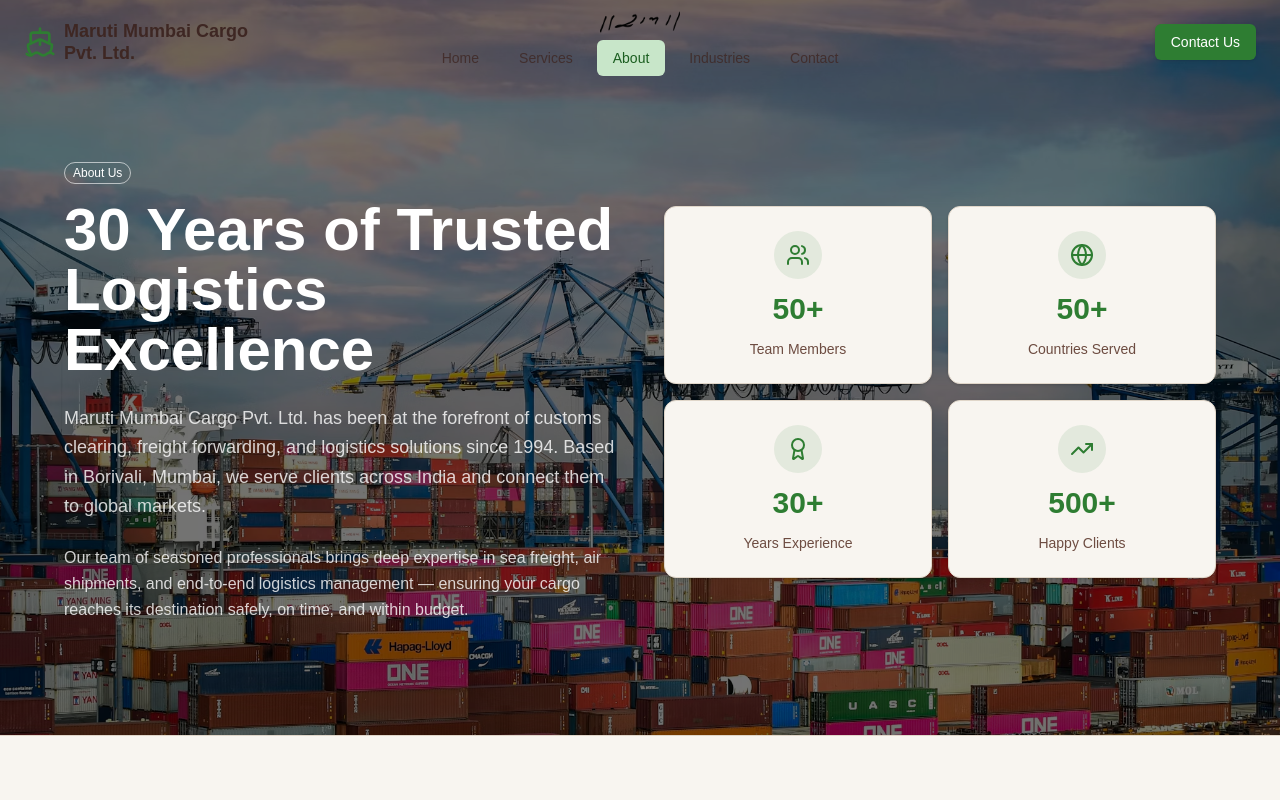
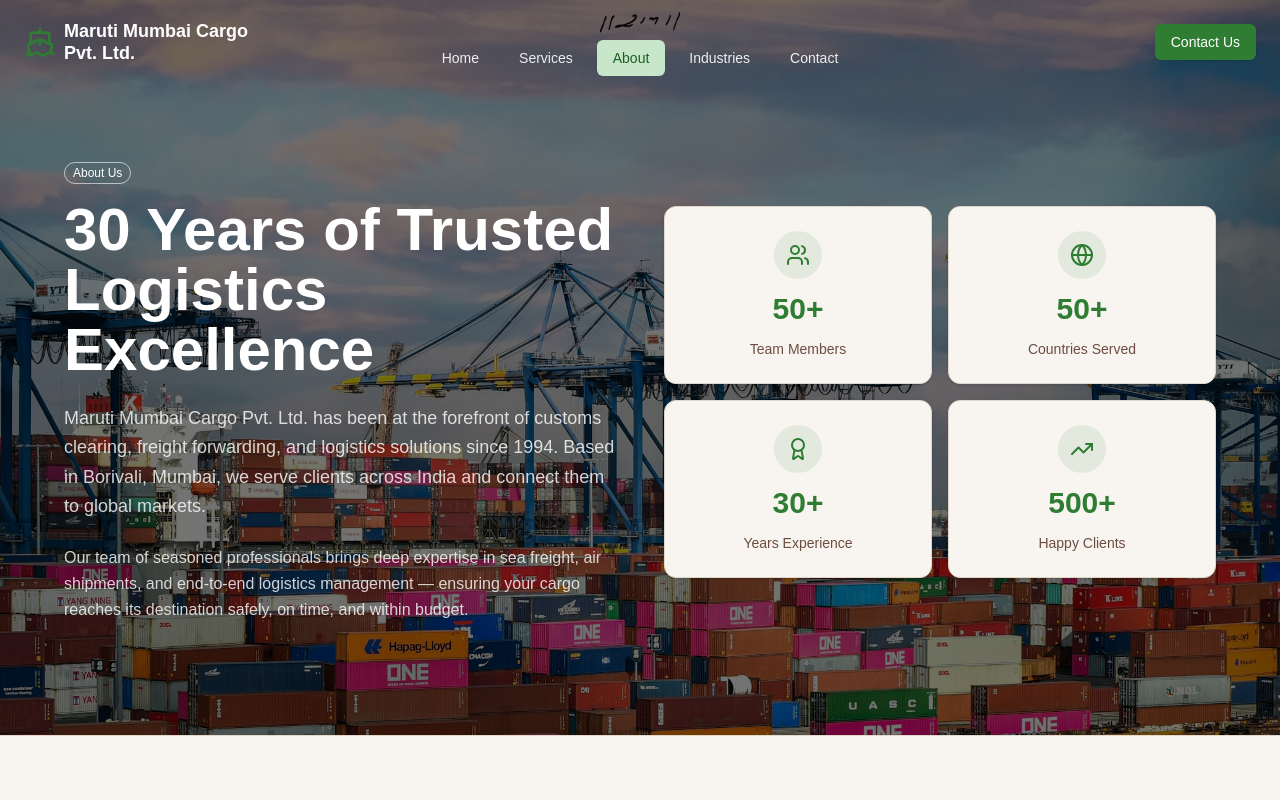
Before and after one commit to DhruvParmar10/mmcWeb, a Next.js app: page /about in a window 1280 px wide. Shown: the top 800 px of the page. Built offline with nearby package versions, Linux system fonts and the light colour scheme.

Commit message:
feat: add darkHero prop to MarutiNavbar for enhanced styling on About, Contact, and Services pages

```diff
--- a/src/app/about/page.tsx
+++ b/src/app/about/page.tsx
@@ -88,7 +88,7 @@ const teamStats = [
 export default function AboutPage() {
   return (
     <div className="relative w-full">
-      <MarutiNavbar />
+      <MarutiNavbar darkHero />
 
       {/* Hero */}
       <section className="relative w-full pt-32 pb-20 md:pt-40 md:pb-28 overflow-hidden">
--- a/src/app/contact/page.tsx
+++ b/src/app/contact/page.tsx
@@ -93,7 +93,7 @@ export default function ContactPage() {
 
   return (
     <div className="relative w-full">
-      <MarutiNavbar />
+      <MarutiNavbar darkHero />
 
       {/* Hero */}
       <section className="relative w-full pt-32 pb-20 md:pt-40 md:pb-28 overflow-hidden">
--- a/src/app/services/page.tsx
+++ b/src/app/services/page.tsx
@@ -113,7 +113,7 @@ const serviceDetails = [
 export default function ServicesPage() {
   return (
     <div className="relative w-full">
-      <MarutiNavbar />
+      <MarutiNavbar darkHero />
 
       {/* Hero */}
       <section className="relative w-full pt-32 pb-20 md:pt-40 md:pb-28 overflow-hidden">
--- a/src/components/maruti-navbar.tsx
+++ b/src/components/maruti-navbar.tsx
@@ -59,6 +59,7 @@ export interface NavLink {
 
 export interface MarutiNavbarProps extends React.HTMLAttributes<HTMLElement> {
   navigationLinks?: NavLink[];
+  darkHero?: boolean;
 }
 
 // Navigation links
@@ -71,7 +72,15 @@ const defaultNavigationLinks: NavLink[] = [
 ];
 
 export const MarutiNavbar = React.forwardRef<HTMLElement, MarutiNavbarProps>(
-  ({ className, navigationLinks = defaultNavigationLinks, ...props }, ref) => {
+  (
+    {
+      className,
+      navigationLinks = defaultNavigationLinks,
+      darkHero = false,
+      ...props
+    },
+    ref,
+  ) => {
     const [isMobile, setIsMobile] = useState(false);
     const [scrolled, setScrolled] = useState(false);
     const containerRef = useRef<HTMLElement>(null);
@@ -165,7 +174,12 @@ export const MarutiNavbar = React.forwardRef<HTMLElement, MarutiNavbarProps>(
               <Popover>
                 <PopoverTrigger asChild>
                   <Button
-                    className="group h-9 w-9 hover:bg-accent hover:text-accent-foreground"
+                    className={cn(
+                      "group h-9 w-9 hover:bg-accent hover:text-accent-foreground",
+                      darkHero && !scrolled
+                        ? "text-white hover:text-white"
+                        : "",
+                    )}
                     variant="ghost"
                     size="icon"
                   >
@@ -199,8 +213,8 @@ export const MarutiNavbar = React.forwardRef<HTMLElement, MarutiNavbarProps>(
               href="/"
               className={cn(
                 "flex items-center gap-2 transition-colors",
-                scrolled
-                  ? "text-foreground hover:text-foreground/80"
+                darkHero && !scrolled
+                  ? "text-white hover:text-white/80"
                   : "text-foreground hover:text-foreground/80",
               )}
             >
@@ -246,7 +260,9 @@ export const MarutiNavbar = React.forwardRef<HTMLElement, MarutiNavbarProps>(
                           "group inline-flex h-9 w-max items-center justify-center rounded-md px-4 py-2 text-sm font-medium transition-colors hover:bg-accent hover:text-accent-foreground focus:bg-accent focus:text-accent-foreground focus:outline-none disabled:pointer-events-none disabled:opacity-50 cursor-pointer no-underline",
                           isActive(link.href)
                             ? "bg-accent text-accent-foreground"
-                            : "text-foreground/80 hover:text-foreground",
+                            : darkHero && !scrolled
+                              ? "text-white/90 hover:text-white"
+                              : "text-foreground/80 hover:text-foreground",
                         )}
                       >
                         {link.label}
```
